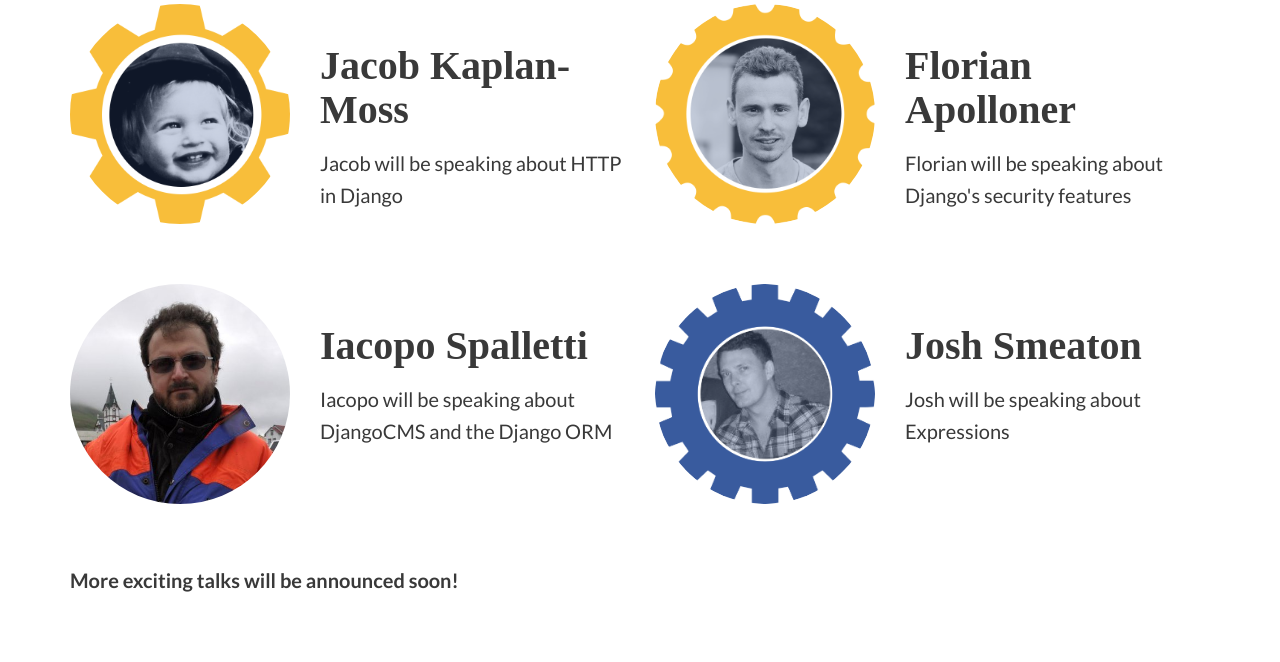
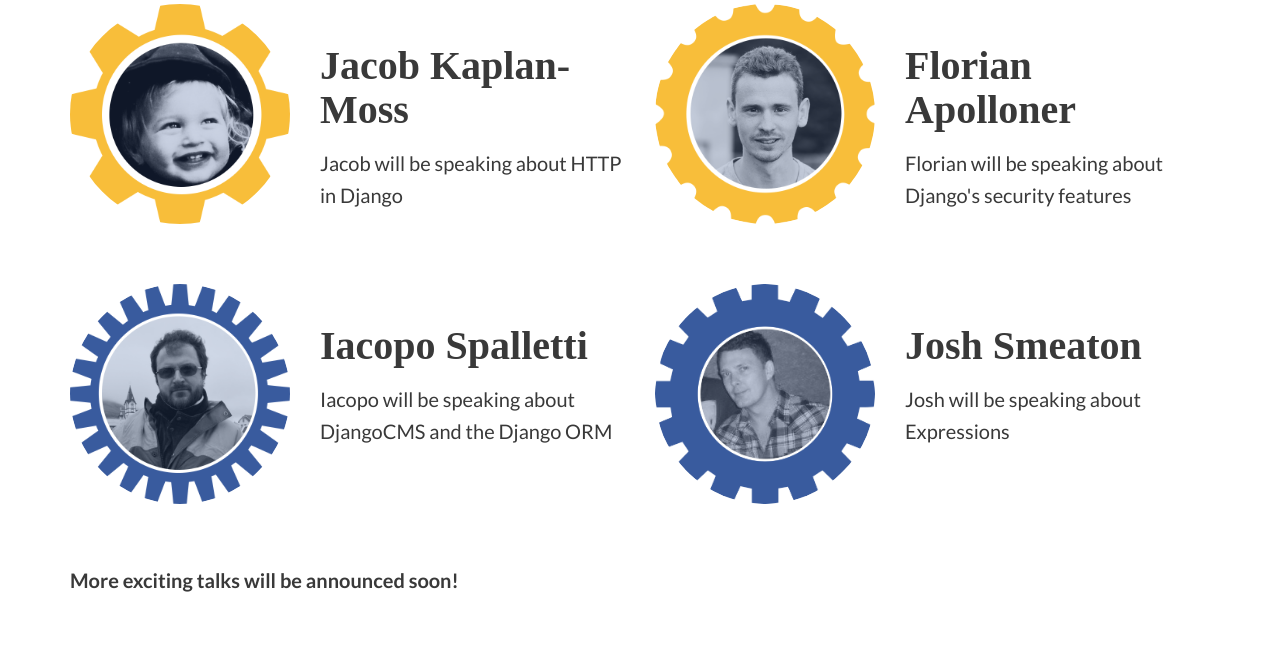
Before and after one commit to djangounderthehood/duh-web, a Django app: page / in a window 1280 px wide. Shown: the part 1398-2060 px from the top of the page. Run offline with Django 3.2, Linux system fonts and the light colour scheme; some libraries are stand-ins or nearby versions; some web fonts are replaced.

Commit message:
Fixed Iacopo's photo

```diff
--- a/templates/_speakers.html
+++ b/templates/_speakers.html
@@ -41,7 +41,7 @@
 </div>
 <div class="row">
     <div class="speaker col-md-6 clearfix">
-        <img src="{% static 'img/speakers/iacopo.jpg' %}" class="speaker" alt="Iacopo Spalletti" />
+        <img src="{% static 'img/speakers/iacopo.png' %}" class="speaker" alt="Iacopo Spalletti" />
         <h3>
             Iacopo Spalletti
         </h3>
```
Also changed, not shown: static/img/speakers/iacopo.jpg (deleted), static/img/speakers/iacopo.png (added).
